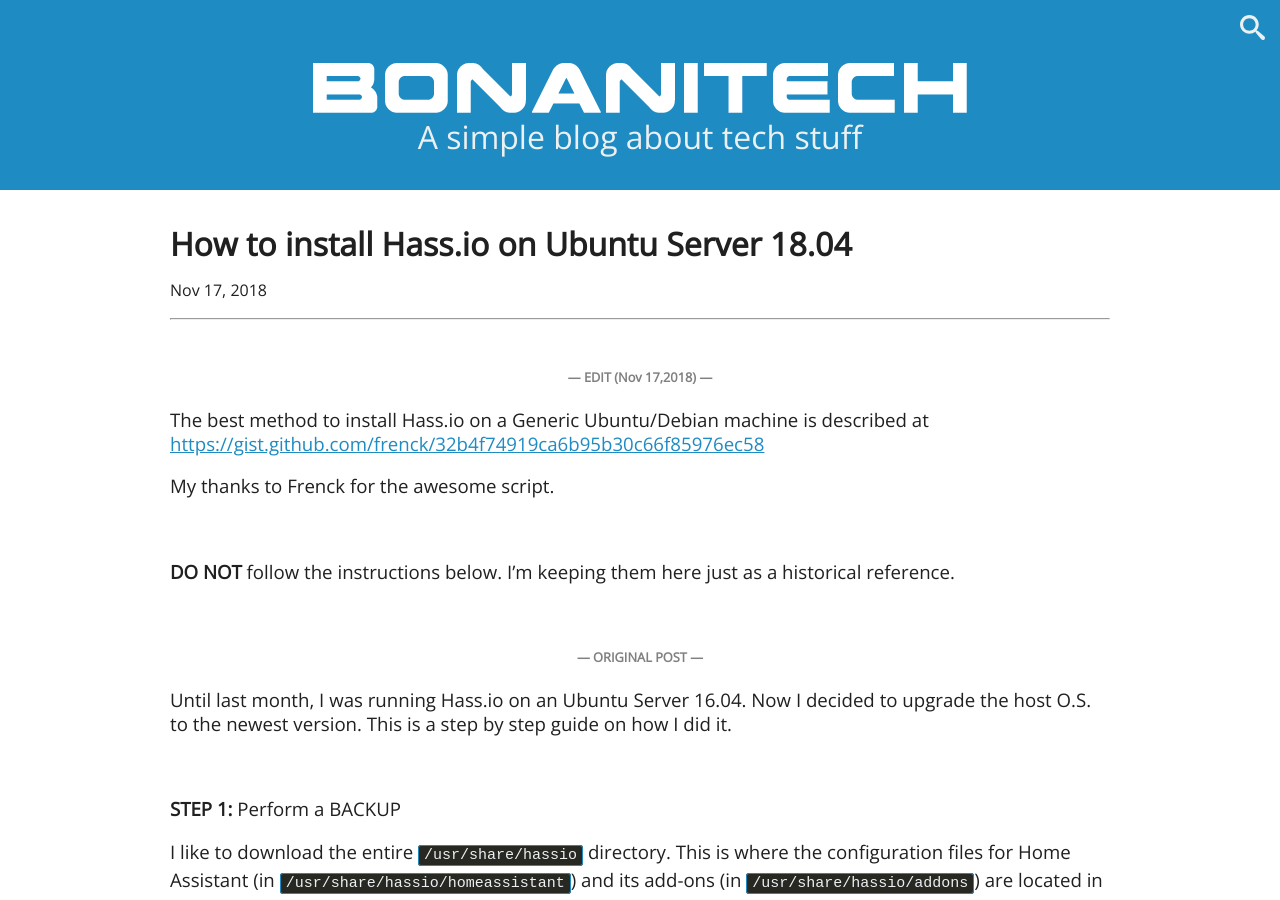
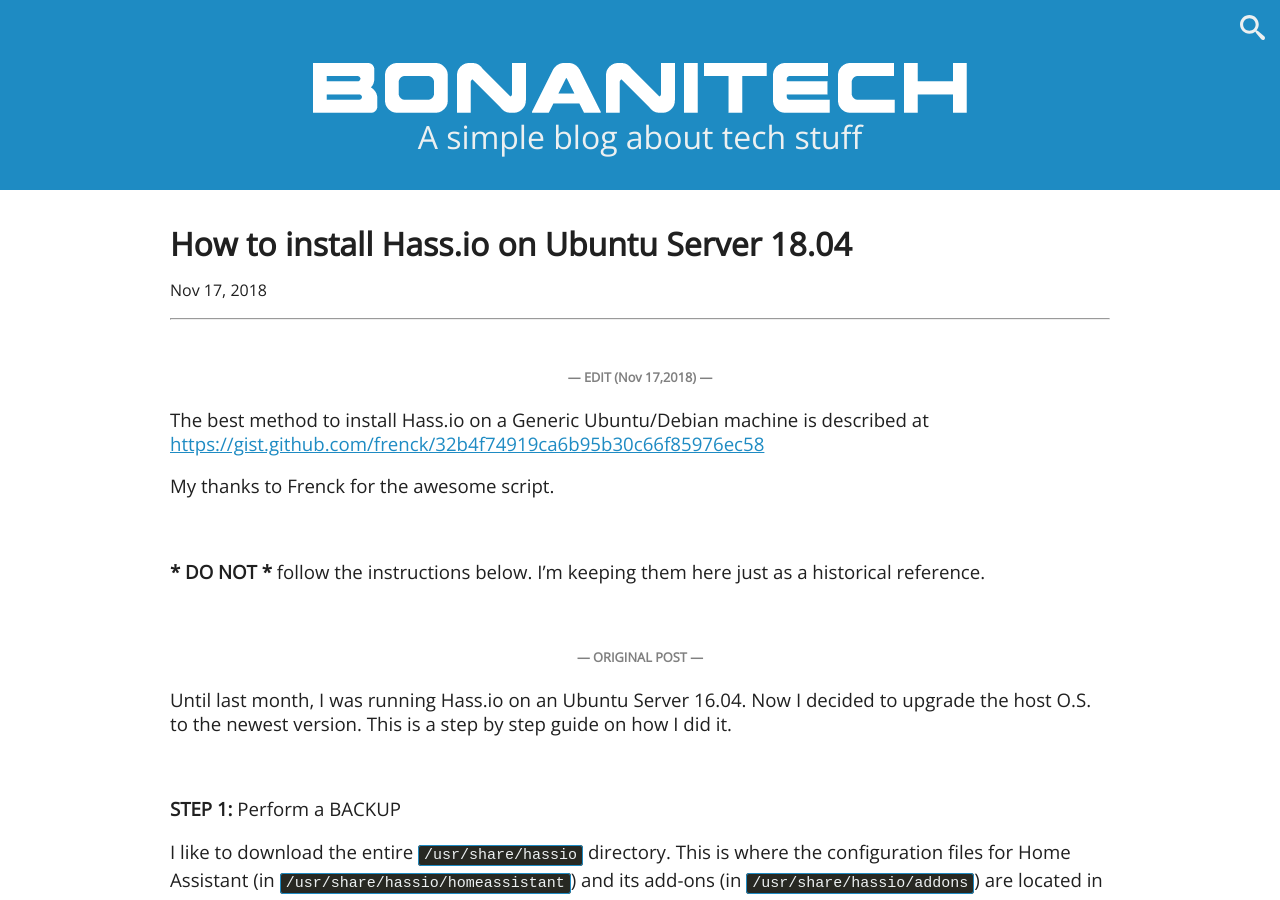
Before and after one commit to bonanitech/blog, a Jekyll site: the page built from _posts/2018-05-12-how-to-install-hass.io-on-ubuntu-server-18.04.md, in a window 1280 px wide and 900 px high. Built offline with Jekyll 4.4.1, drawn with Linux system fonts in a browser that asks for light colours; comment, search, counter and statistics services are not loaded.

```diff
--- a/_posts/2018-05-12-how-to-install-hass.io-on-ubuntu-server-18.04.md
+++ b/_posts/2018-05-12-how-to-install-hass.io-on-ubuntu-server-18.04.md
@@ -17,7 +17,7 @@ My thanks to Frenck for the awesome script.
 
 <br />
 
-**DO NOT** follow the instructions below. I'm keeping them here just as a historical reference.
+**\* DO NOT \*** follow the instructions below. I'm keeping them here just as a historical reference.
 
 <br />
 
```
